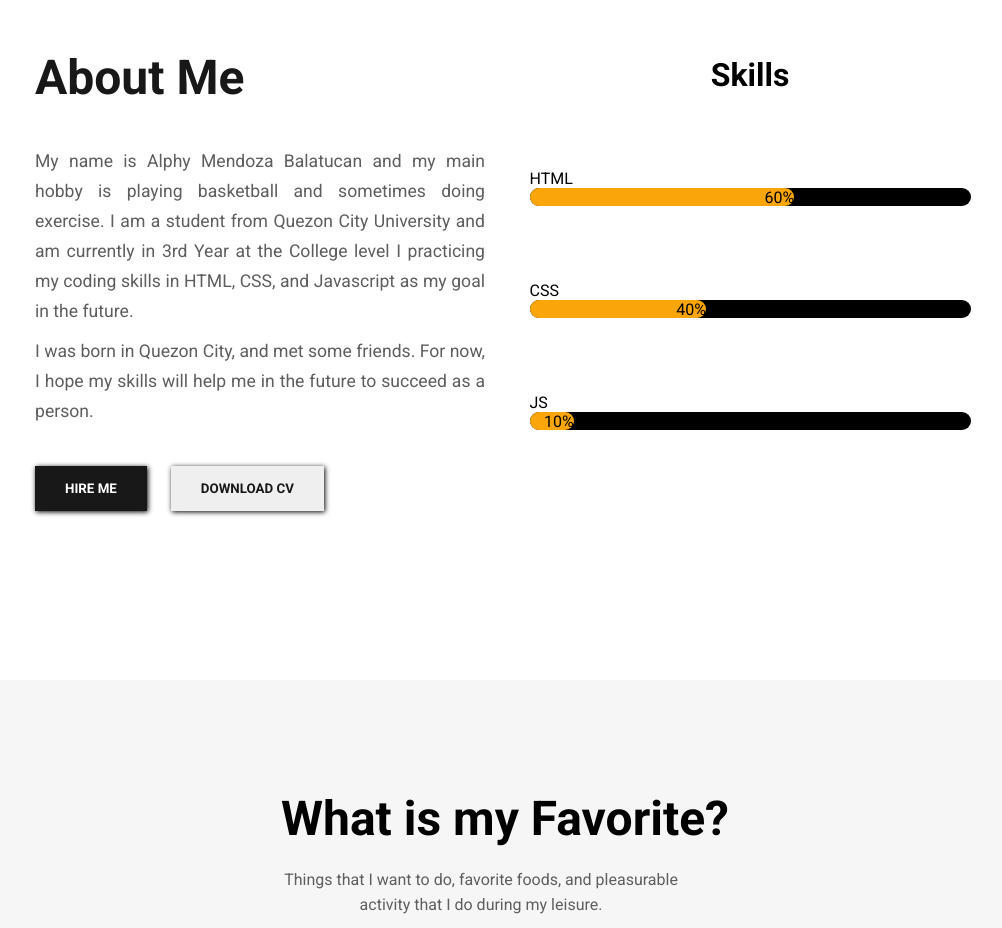
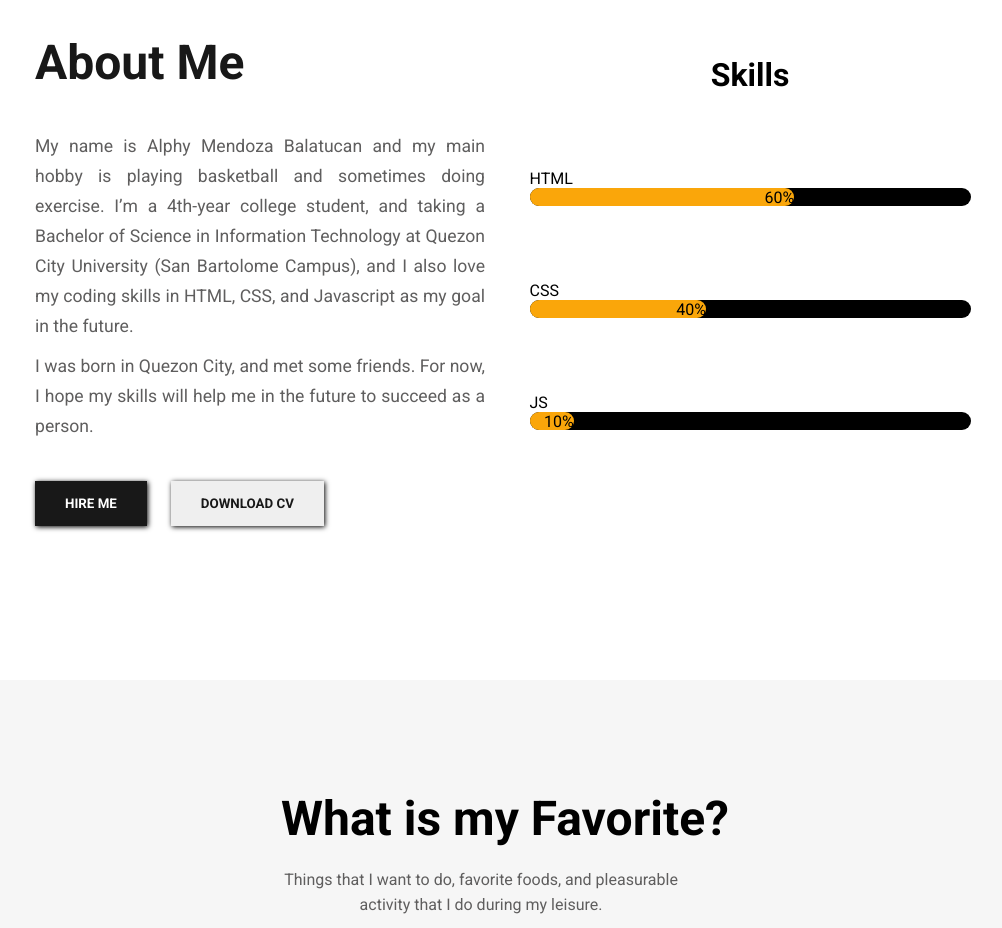
Before and after one commit to AlphyPeng/balatucan.github.io, a plain HTML site: page index.html in a window 1280 px wide. Shown: the part 920-1848 px from the top of the page, without its empty margins (135-1137 px from the left). Drawn offline with nearby package versions, Linux system fonts and the light colour scheme.

Commit message:
Update index.html

```diff
--- a/index.html
+++ b/index.html
@@ -72,7 +72,7 @@
         <div class="about__container">
             <div class="about__content">
                 <h1>About Me</h1>
-                <p>My name is Alphy Mendoza Balatucan and my main hobby is playing basketball and sometimes doing exercise. I am a student from Quezon City University and am currently in 3rd Year at the College level I practicing my coding skills in HTML, CSS, and Javascript as my goal in the future.
+                <p>My name is Alphy Mendoza Balatucan and my main hobby is playing basketball and sometimes doing exercise. I’m a 4th-year college student, and taking a Bachelor of Science in Information Technology at Quezon City University (San Bartolome Campus), and I also love my coding skills in HTML, CSS, and Javascript as my goal in the future.
                 </p>
                 <p>I was born in Quezon City, and met some friends. For now, I hope my skills will help me in the future to succeed as a person.</p>
                 <div class="btns">
```
